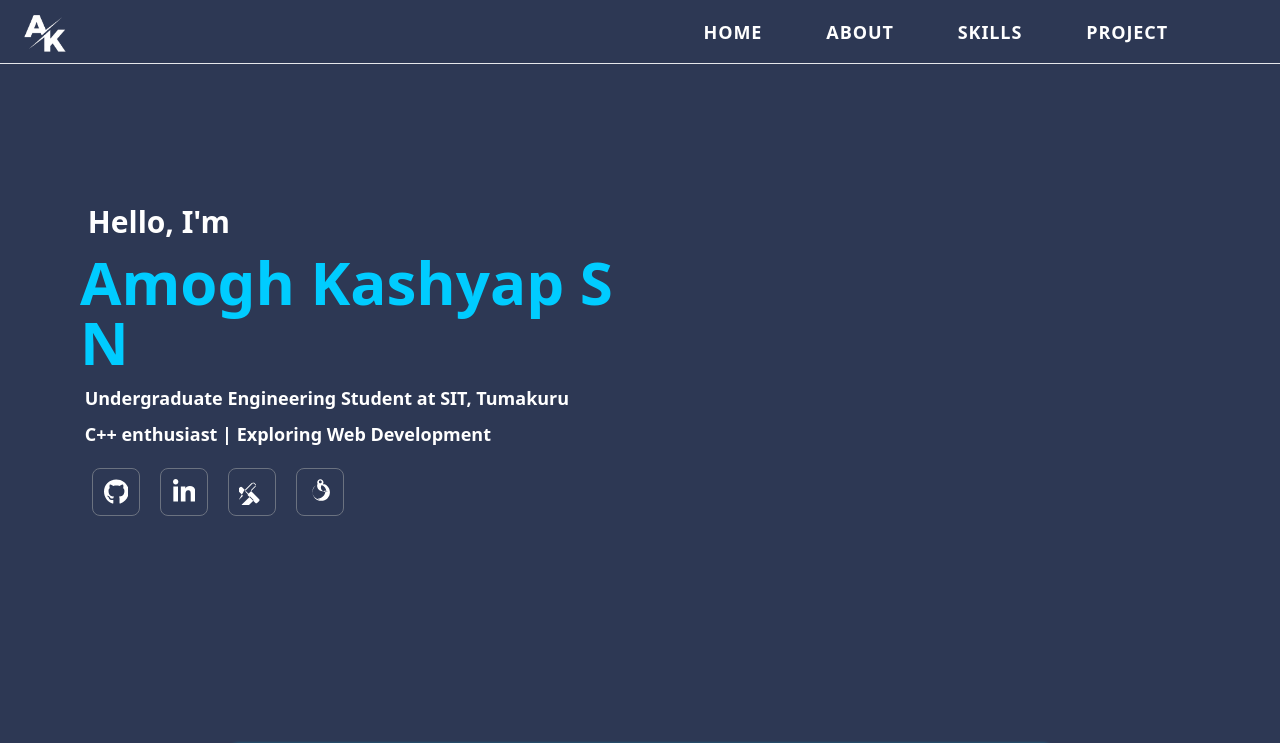
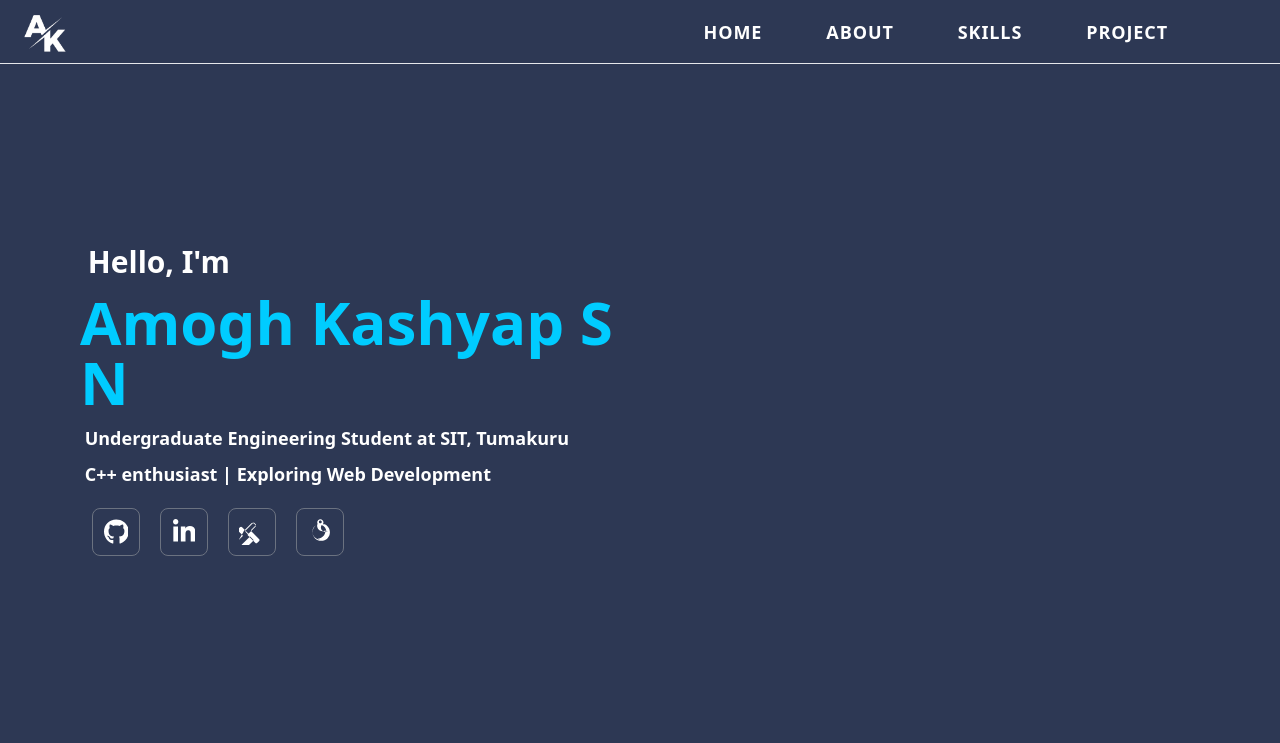
Before and after one commit to AmoghDevWorks/portfolioak, a React (Create React App) app: page / in a window 1280 px wide. Shown: the top 743 px of the page. Built offline with nearby package versions, Linux system fonts and the light colour scheme.

Commit message:
app.js height 100vh

```diff
--- a/src/components/App.js
+++ b/src/components/App.js
@@ -6,7 +6,7 @@ import CodeChefButton from '../utils/CodeChefBtn'
 
 const App = () => {
   return (
-    <div className='bg-customgrey min-h-[90vh] flex items-center justify-between px-20'>
+    <div className='bg-customgrey min-h-[100vh] flex items-center justify-between px-20'>
       <div className='w-1/2'>
         <h2 className='text-3xl font-semibold text-white'>&nbsp;Hello, I'm</h2>
         <h2 className='font-bold my-3 text-6xl text-customblue'>Amogh Kashyap S N</h2>
```
